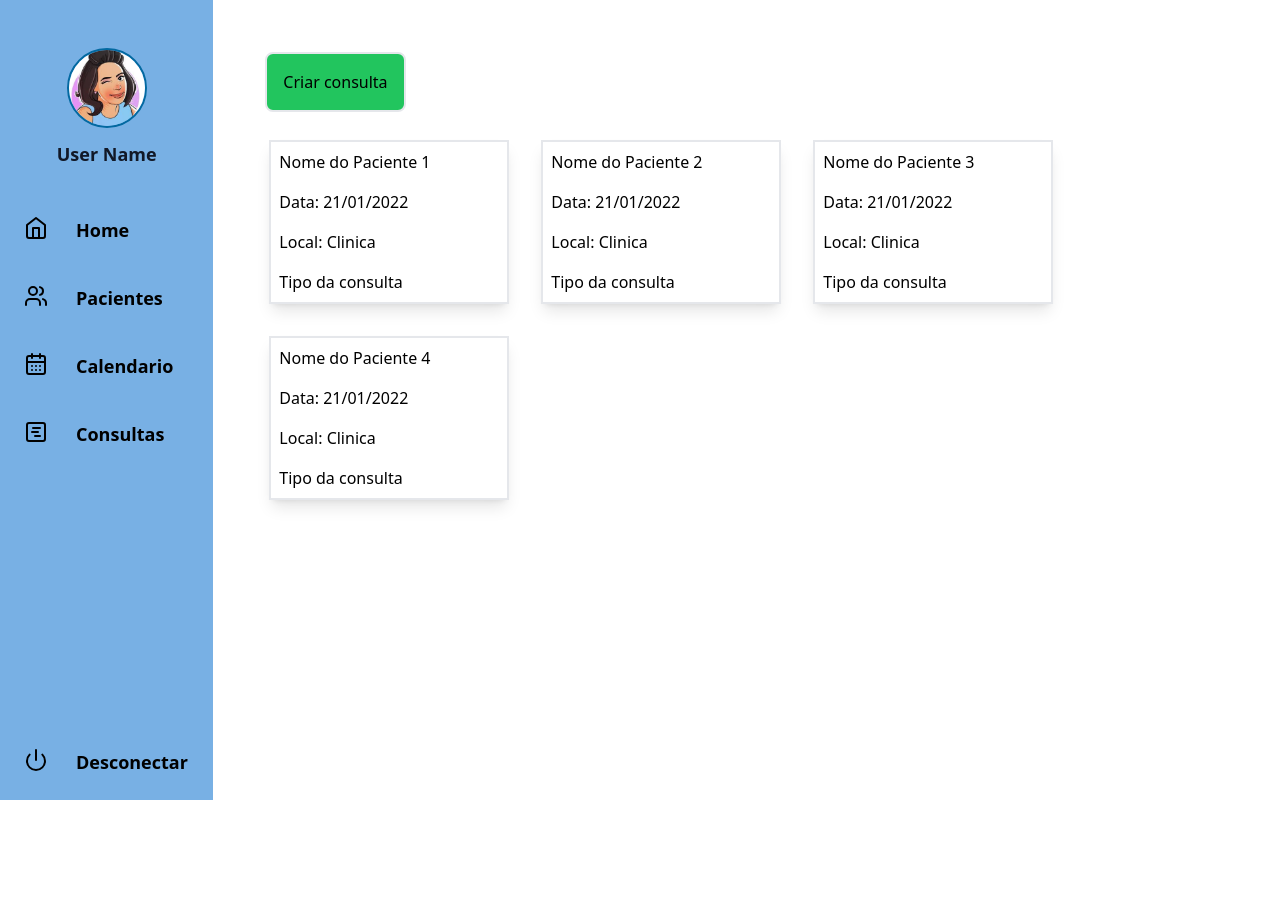
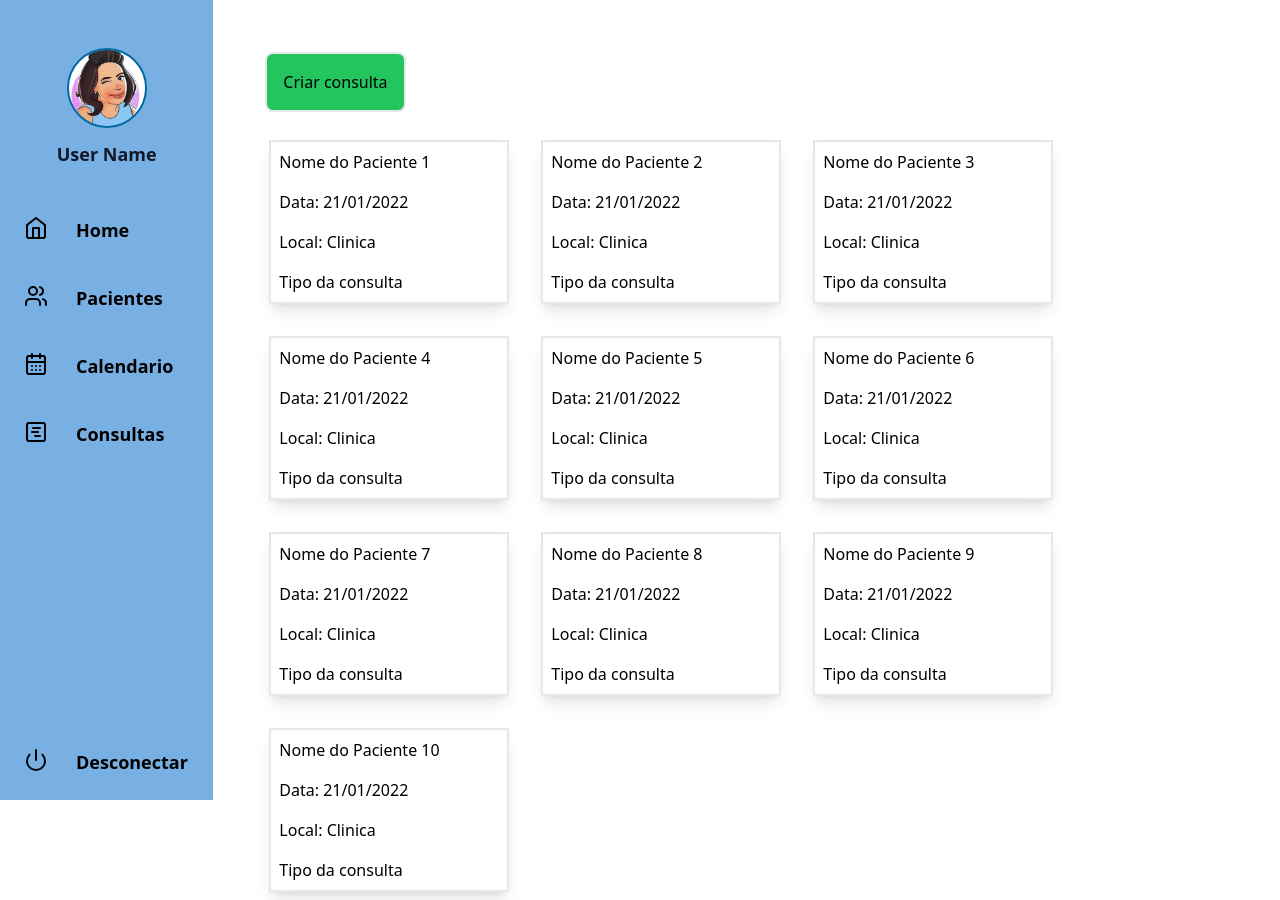
Before and after one commit to Bobby-Jones-Solutions-10/4ABA-project, a Next.js app: page /services in a window 1280 px wide. Before the commit the page ends 800 px from the top, so only its background shows below. Built offline with nearby package versions, Linux system fonts and the light colour scheme.

Commit message:
Populando tela de registro de usuario [1]

```diff
--- a/dados.json
+++ b/dados.json
@@ -27,6 +27,48 @@
             "content": "Tipo da consulta",
             "date": "21/01/2022",
             "local": "Clinica"
+        },
+        {
+            "id": "5",
+            "title": "Nome do Paciente 5",
+            "content": "Tipo da consulta",
+            "date": "21/01/2022",
+            "local": "Clinica"
+        },
+        {
+            "id": "6",
+            "title": "Nome do Paciente 6",
+            "content": "Tipo da consulta",
+            "date": "21/01/2022",
+            "local": "Clinica"
+        },
+        {
+            "id": "7",
+            "title": "Nome do Paciente 7",
+            "content": "Tipo da consulta",
+            "date": "21/01/2022",
+            "local": "Clinica"
+        },
+        {
+            "id": "8",
+            "title": "Nome do Paciente 8",
+            "content": "Tipo da consulta",
+            "date": "21/01/2022",
+            "local": "Clinica"
+        },
+        {
+            "id": "9",
+            "title": "Nome do Paciente 9",
+            "content": "Tipo da consulta",
+            "date": "21/01/2022",
+            "local": "Clinica"
+        },
+        {
+            "id": "10",
+            "title": "Nome do Paciente 10",
+            "content": "Tipo da consulta",
+            "date": "21/01/2022",
+            "local": "Clinica"
         }
     ]
 }
--- a/src/pages/register/index.js
+++ b/src/pages/register/index.js
@@ -34,10 +34,11 @@ const Register = () => {
 
     //hooks para os inputs
     const [name, setName] = useState('')
+    const [age, setAge] = useState('')
+    const [cpf, setCpf] = useState('')
     const [email, setEmail] = useState('')
     const [password, setPassword] = useState('')
     const [comfirmPassword, setConfirmPassword] = useState('')
-    const [age, setAge] = useState('')
 
 
 
@@ -53,27 +54,34 @@ const Register = () => {
 
     return (
         <div className="flex h-screen justify-center items-center bg-zinc-500">
-            <div className='flex flex-wrap items-center bg-background-color w-6/12 justify-center rounded-xl py-6 space-y-8 shadow-lg shadow-zinc-800 border-3'>
+            <div className='flex flex-wrap items-center bg-background-color w-4/12 justify-center rounded-xl py-6 space-y-8 shadow-lg shadow-zinc-800 border-3'>
                 <h1>Cadastro</h1>
                 <form onSubmit={handleSubmit(createUser)} className='w-full gap-8 flex-col flex'>
-                    <div className='flex w-ful flex-wrap px-14 justify-center items-center gap-8'>
-                        <div className='flex relative w-10/12 space-x-2 items-center justify-center'>
+                    <div className='flex justify-start items-center font-bold text-xl ml-14 mb-6'>
+                        <h3>Paciente:</h3>
+                    </div>
+                    <div className='flex w-ful flex-wrap px-14 justify-start items-center gap-8'>
+                        <div className='flex relative w-8/12 items-center justify-center'>
                             <input onChange={(e) => setName(e.target.value)} type="text" id='name' className={styleInput} />
                             <label htmlFor="name" className={styleLabel}>Nome</label>
                         </div>
-                        <div className='flex relative w-24 space-x-2 items-center justify-center'>
+                        <div className='flex relative w-3/12 items-center justify-center'>
                             <input onChange={(e) => setAge(e.target.value)} type="text" id='age' className={styleInput} />
                             <label htmlFor="age" className={styleLabel}>Idade</label>
                         </div>
-                        <div className='flex relative w-full space-x-2 items-center justify-center'>
+                        <div className='flex relative w-4/12 items-center justify-center'>
+                            <input onChange={(e) => setCpf(e.target.value)} type="text" id='cpf' className={styleInput} />
+                            <label htmlFor="cpf" className={styleLabel}>CPF</label>
+                        </div>
+                        <div className='flex relative w-7/12 items-center justify-center'>
                             <input onChange={(e) => setEmail(e.target.value)} type="text" id='email' className={styleInput} />
                             <label htmlFor="email" className={styleLabel}>Email</label>
                         </div>
-                        <div className='flex relative w-full space-x-2 items-center justify-center'>
+                        <div className='flex relative w-full items-center justify-center'>
                             <input onChange={(e) => setPassword(e.target.value)} type="password" id='password' className={styleInput} />
                             <label htmlFor="password" className={styleLabel}>Senha</label>
                         </div>
-                        <div className='flex relative w-full space-x-2 items-center justify-center'>
+                        <div className='flex relative w-full items-center justify-center'>
                             <input onChange={(e) => setConfirmPassword(e.target.value)} type="password" id='confirmPassword' className={styleInput} />
                             <label htmlFor="confirmPassword" className={styleLabel}>Confirmar Senha</label>
                         </div>
--- a/src/pages/services/create.tsx
+++ b/src/pages/services/createService.tsx
@@ -1,5 +1,5 @@
 
-const Create = () => {
+const CreateService = () => {
 
     return (
         <>
@@ -11,4 +11,4 @@ const Create = () => {
 
 }
 
-export default Create
+export default CreateService
```
